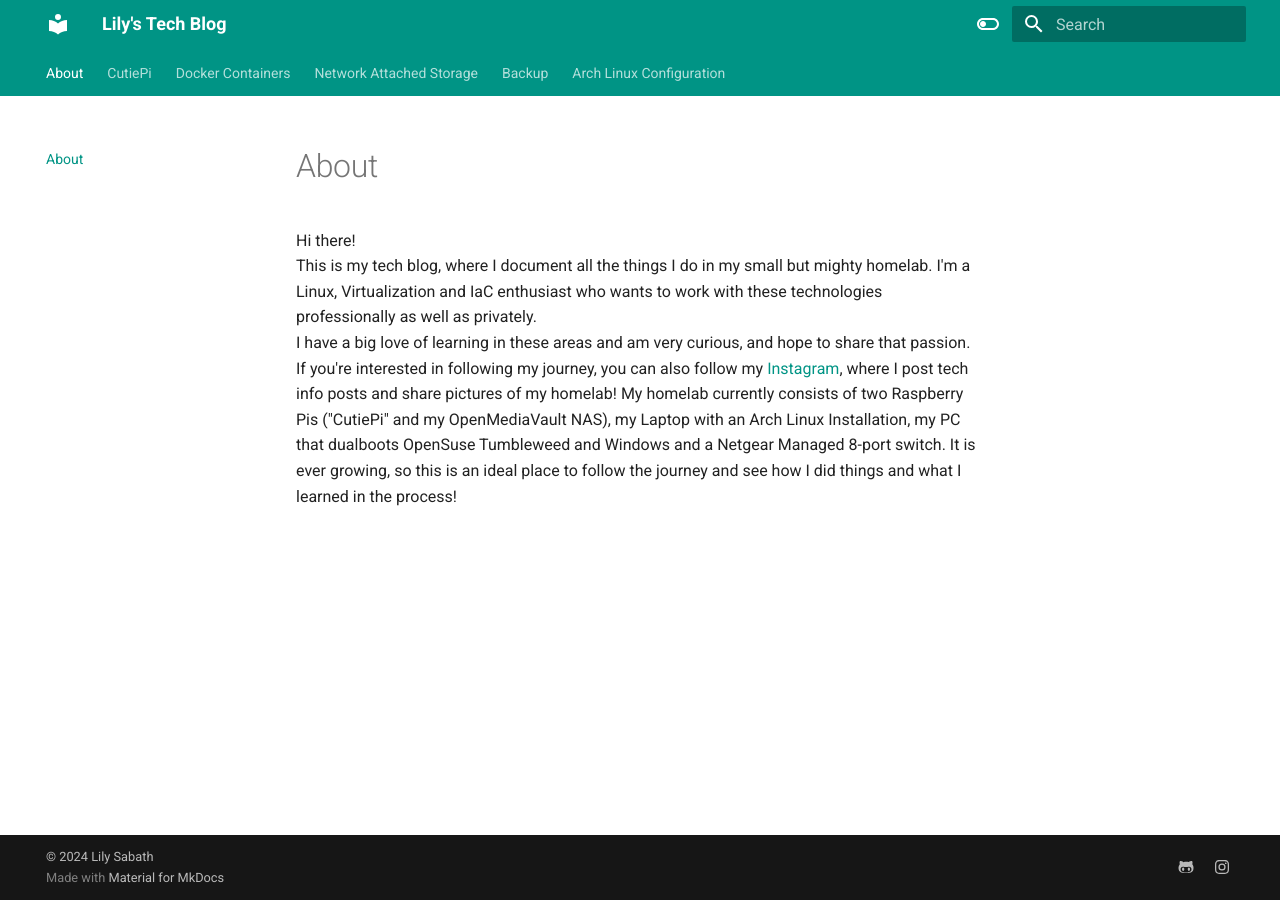
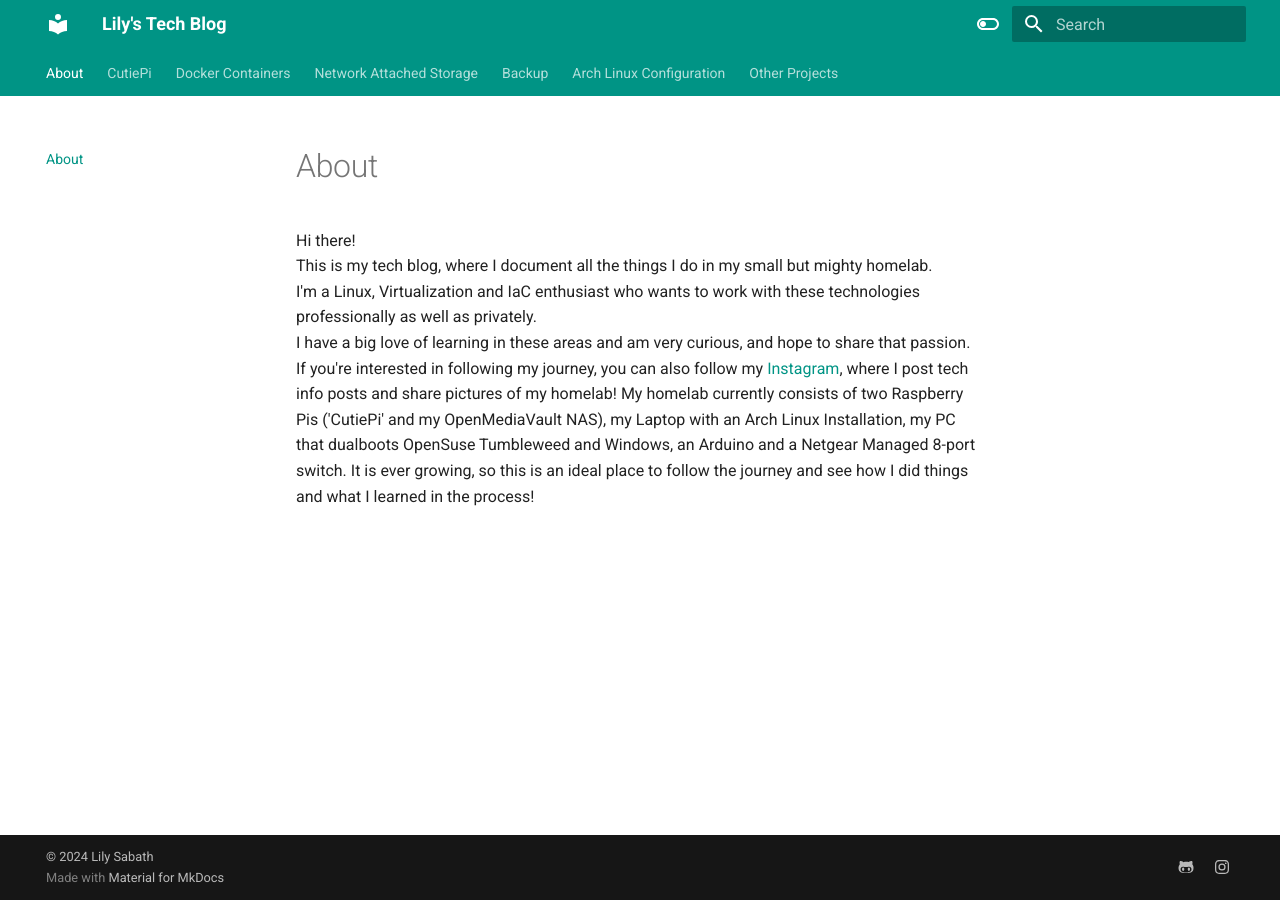
Before and after one commit to witchessabath/mkdocs, an MkDocs documentation site: the page built from docs/index.md, in a window 1280 px wide. Built offline with MkDocs 1.6.1 and Material for MkDocs 9.7.7, drawn with Linux system fonts in a browser that asks for light colours.

```diff
--- a/docs/index.md
+++ b/docs/index.md
@@ -1,10 +1,10 @@
 # About
 <p>
   Hi there!<br />
-  This is my tech blog, where I document all the things I do in my small but mighty homelab.
+  This is my tech blog, where I document all the things I do in my small but mighty homelab.<br />
   I'm a Linux, Virtualization and IaC enthusiast who wants to work with these technologies professionally as well as privately.<br />
   I have a big love of learning in these areas and am very curious, and hope to share that passion.
   If you're interested in following my journey, you can also follow my <a href_"https://www.instagram.com/lilymightbyte" target="_blank">Instagram</a>, where I post tech info posts and share pictures of my homelab!
 
-  My homelab currently consists of two Raspberry Pis ("CutiePi" and my OpenMediaVault NAS), my Laptop with an Arch Linux Installation, my PC that dualboots OpenSuse Tumbleweed and Windows and a Netgear Managed 8-port switch. It is ever growing, so this is an ideal place to follow the journey and see how I did things and what I learned in the process!
+  My homelab currently consists of two Raspberry Pis ('CutiePi' and my OpenMediaVault NAS), my Laptop with an Arch Linux Installation, my PC that dualboots OpenSuse Tumbleweed and Windows, an Arduino and a Netgear Managed 8-port switch. It is ever growing, so this is an ideal place to follow the journey and see how I did things and what I learned in the process!
   </p>
```
Also changed, not shown: docs/ArchInstall.md (+1 -1 lines), docs/CutiePi.md (+1 -1 lines), docs/Docker.md (+2 -1 lines), docs/miscellaneous.md (added, +26 -0 lines), docs/.pages.
